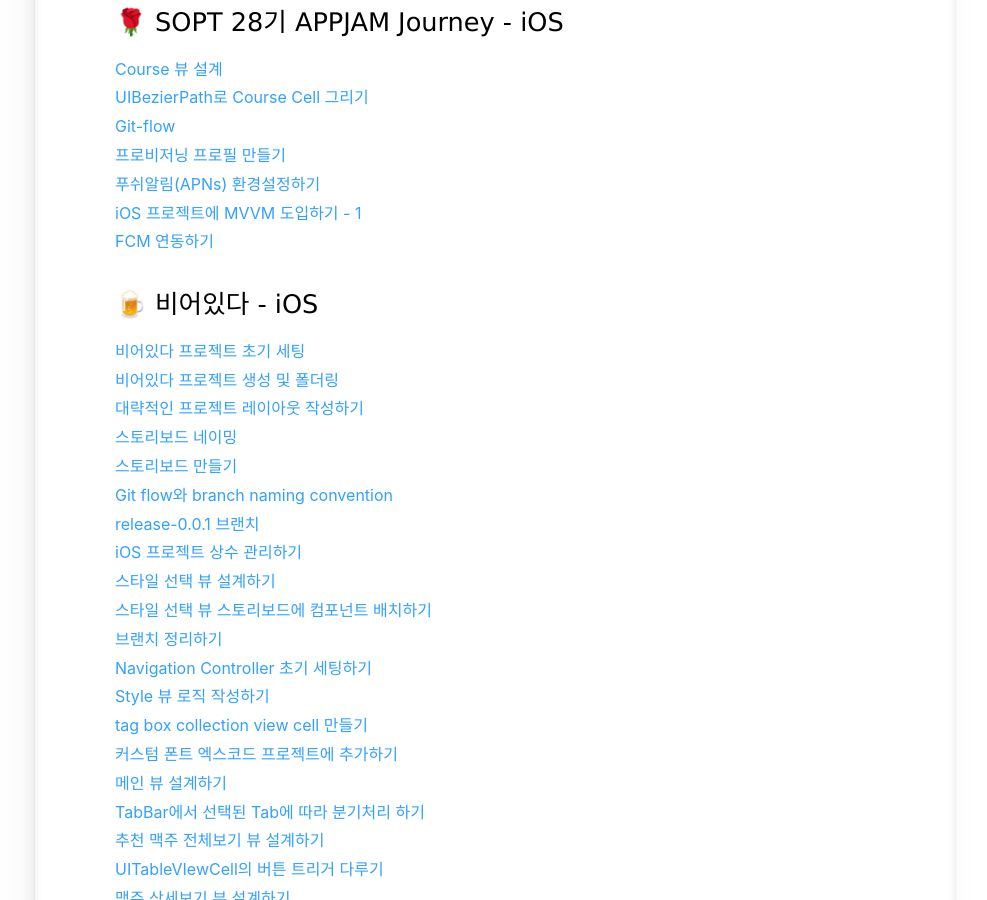
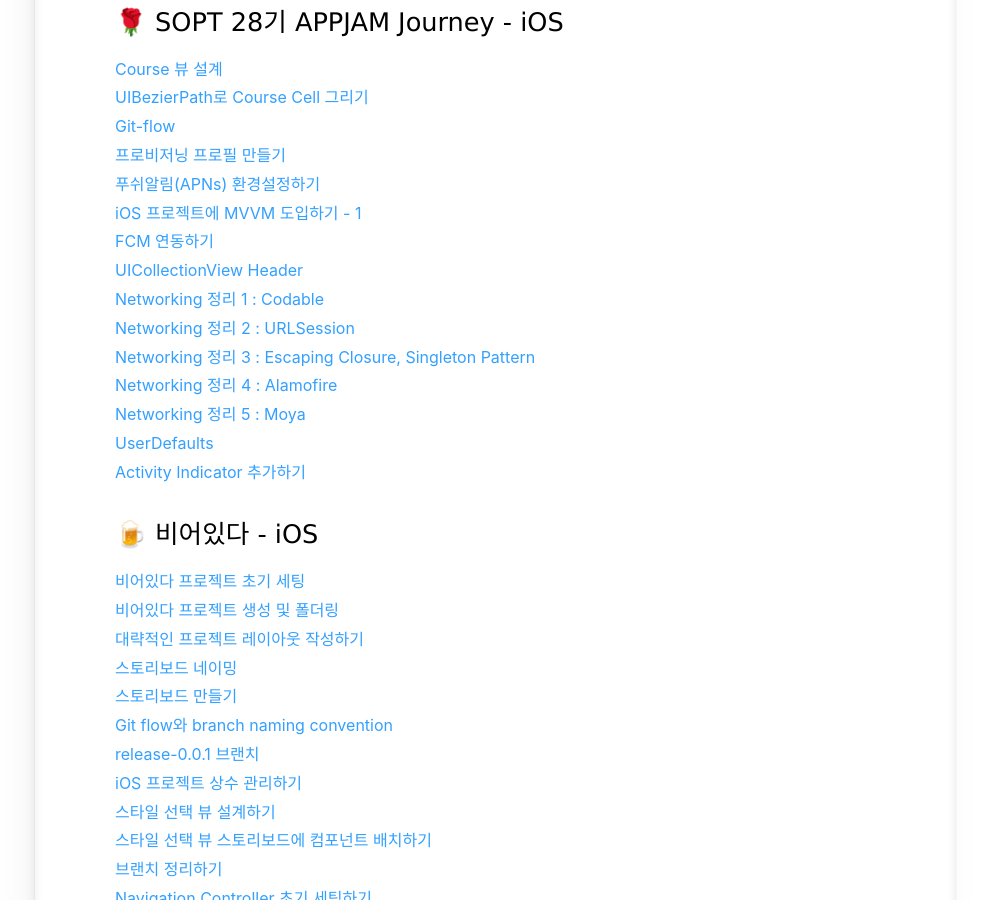
Before and after one commit to jeongchoyi/jeongchoyi.github.io, a Jekyll site: the page built from devpost/index.html, in a window 1280 px wide and 900 px high, scrolled down 1905 px. Shown: the whole window, without its empty margins (145-1132 px from the left). Built offline with Jekyll 4.4.1, drawn with Linux system fonts in a browser that asks for light colours; some web fonts are replaced.

Commit message:
add link

```diff
--- a/devpost/index.html
+++ b/devpost/index.html
@@ -104,6 +104,14 @@
 <a href="https://iamcho2.github.io/2021/07/01/push-notification-setting">푸쉬알림(APNs) 환경설정하기</a><br>
 <a href="https://iamcho2.github.io/2021/07/02/How-to-Migrate-MVC-to-MVVM1">iOS 프로젝트에 MVVM 도입하기 - 1</a><br>
 <a href="https://iamcho2.github.io/2021/07/03/FCM">FCM 연동하기</a><br>
+<a href="https://iamcho2.github.io/2021/07/06/UICollectionVIewHeader">UICollectionView Header</a><br>
+<a href="https://iamcho2.github.io/2021/07/07/Networking-1">Networking 정리 1 : Codable</a><br>
+<a href="https://iamcho2.github.io/2021/07/08/Networking-2">Networking 정리 2 : URLSession</a><br>
+<a href="https://iamcho2.github.io/2021/07/08/Networking-3">Networking 정리 3 : Escaping Closure, Singleton Pattern</a><br>
+<a href="https://iamcho2.github.io/2021/07/08/Networking-4">Networking 정리 4 : Alamofire</a><br>
+<a href="https://iamcho2.github.io/2021/07/10/Networking-5">Networking 정리 5 : Moya</a><br>
+<a href="https://iamcho2.github.io/2021/07/13/UserDefaults">UserDefaults</a><br>
+<a href="https://iamcho2.github.io/2021/07/14/activity-indicator">Activity Indicator 추가하기</a><br>
 
 <h3>🍺 비어있다 - iOS</h3>
 <a href="https://iamcho2.github.io/2021/03/13/beer-itda-setting">비어있다 프로젝트 초기 세팅</a><br>
```
